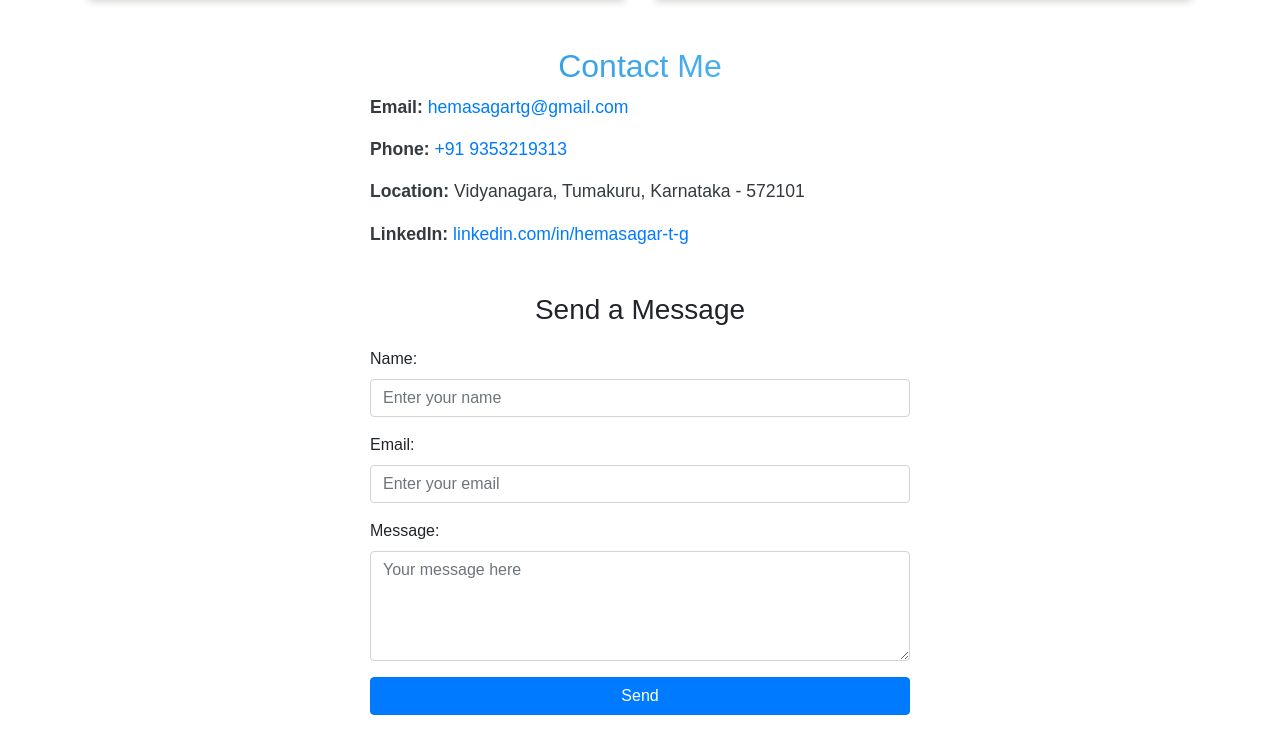
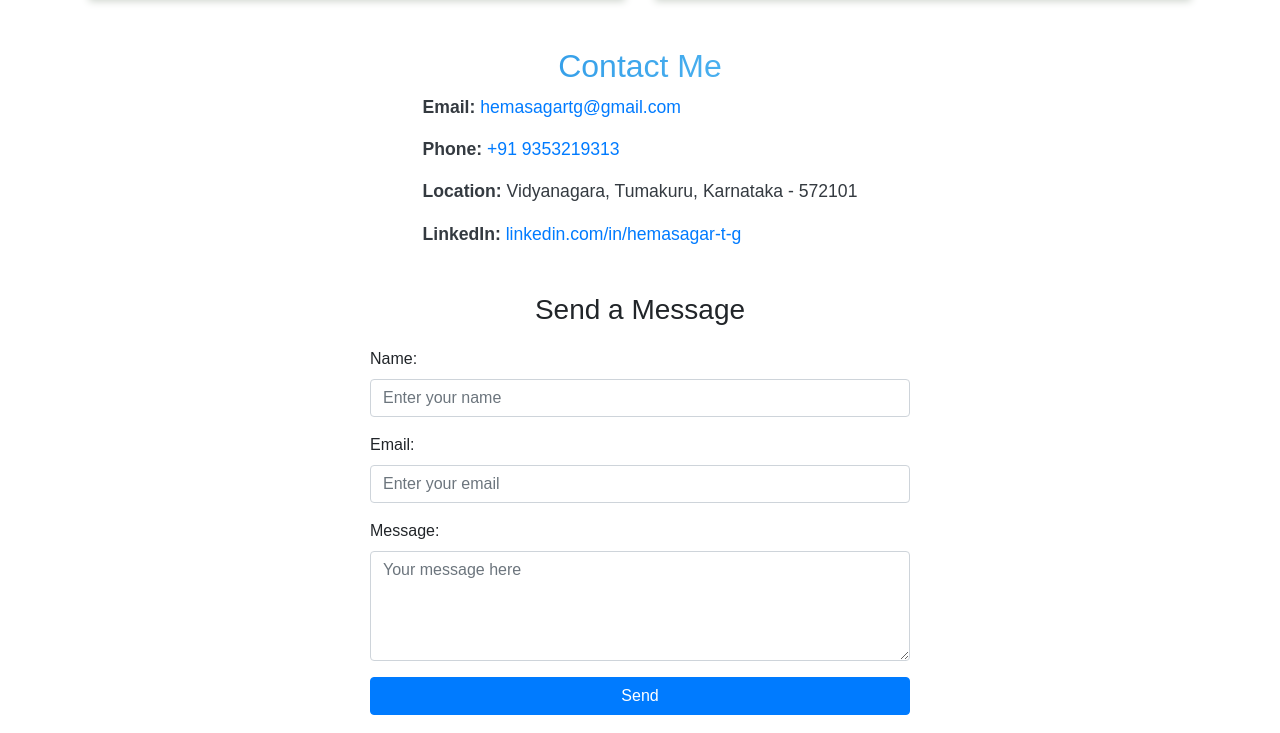
Before and after one commit to Hemasagar-T-G/Portfolio, a plain HTML site: page index.html in a window 1280 px wide. Shown: the part 7888-8621 px from the top of the page. Drawn offline with nearby package versions, Linux system fonts and the light colour scheme.

Commit message:
Updated the style, margin and padding

```diff
--- a/index.html
+++ b/index.html
@@ -864,7 +864,7 @@
 
     <div class="row">
       <!-- Contact Info -->
-      <div class="col-md-6">
+      <div class="col-md-6 d-flex justify-content-center">
         <div class="contact-info">
           <p><strong>Email:</strong> <a href="mailto:hemasagartg@gmail.com">hemasagartg@gmail.com</a></p>
           <p><strong>Phone:</strong> <a href="tel:+919353219313">+91 9353219313</a></p>
```
